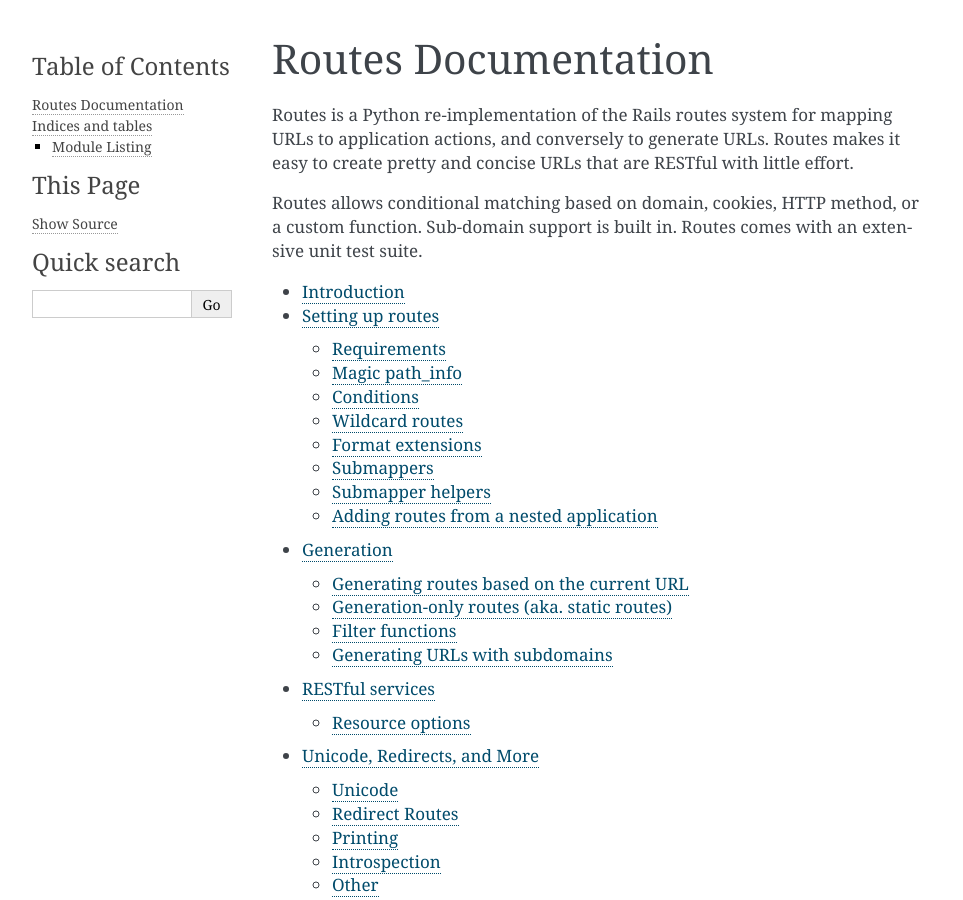
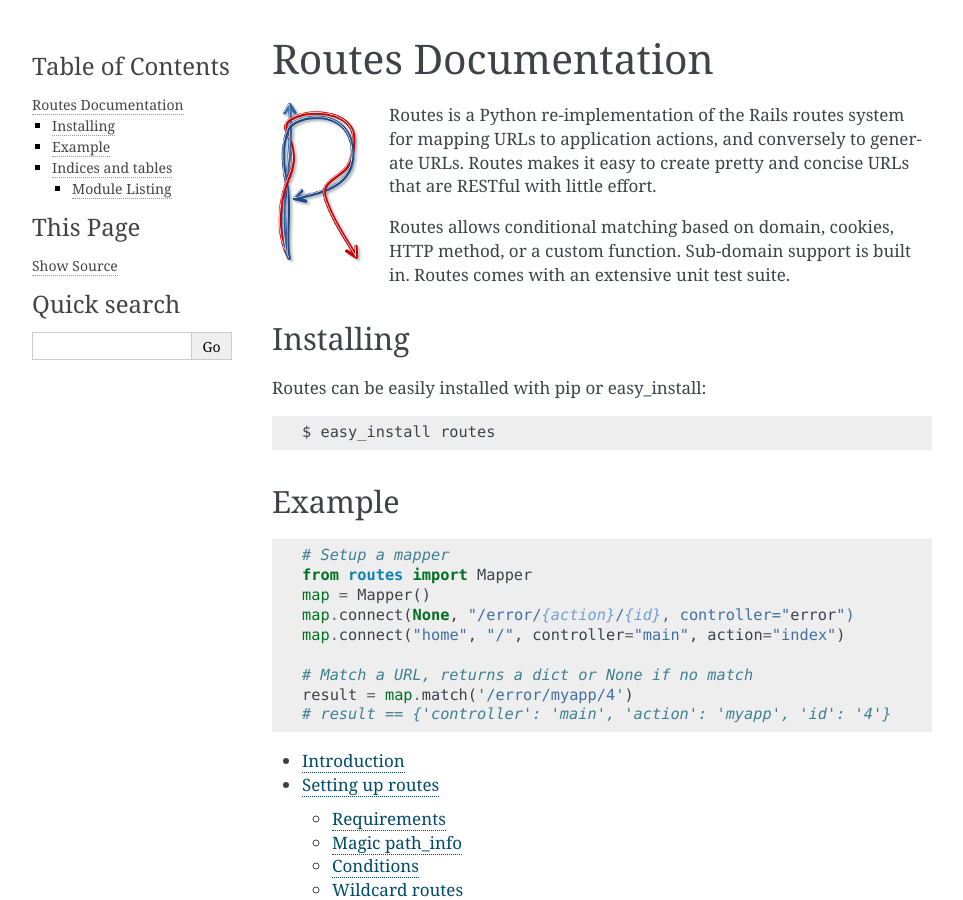
Before and after one commit to bbangert/routes, a Sphinx documentation site: the page built from docs/index.rst, in a window 1280 px wide and 900 px high. Shown: the whole window, without its empty margins (148-1111 px from the left). Built offline with Sphinx 7.4.7, drawn with Linux system fonts in a browser that asks for light colours.

Commit message:
Update docs
--HG--
branch : trunk

```diff
--- a/docs/index.rst
+++ b/docs/index.rst
@@ -1,10 +1,37 @@
+====================
 Routes Documentation
 ====================
+
+.. image:: routes-logo.png
+    :width: 100px
+    :height: 171px
+    :align: left
 
 Routes is a Python re-implementation of the Rails routes system for mapping URLs to application actions, and conversely to generate URLs. Routes makes it easy to create pretty and concise URLs that are RESTful with little effort.
 
 Routes allows conditional matching based on domain, cookies, HTTP method, or a custom function. Sub-domain support is built in. Routes comes with an extensive unit test suite.
 
+Installing
+==========
+
+Routes can be easily installed with pip or easy_install::
+
+   $ easy_install routes
+
+Example
+=======
+
+.. code-block:: python
+
+   # Setup a mapper
+   from routes import Mapper
+   map = Mapper()
+   map.connect(None, "/error/{action}/{id}, controller="error")
+   map.connect("home", "/", controller="main", action="index")
+
+   # Match a URL, returns a dict or None if no match
+   result = map.match('/error/myapp/4')
+   # result == {'controller': 'main', 'action': 'myapp', 'id': '4'}
 
 .. toctree::
    :maxdepth: 2
```
Also changed, not shown: docs/introduction.rst (+0 -12 lines), docs/setting_up.rst (+11 -8 lines).
